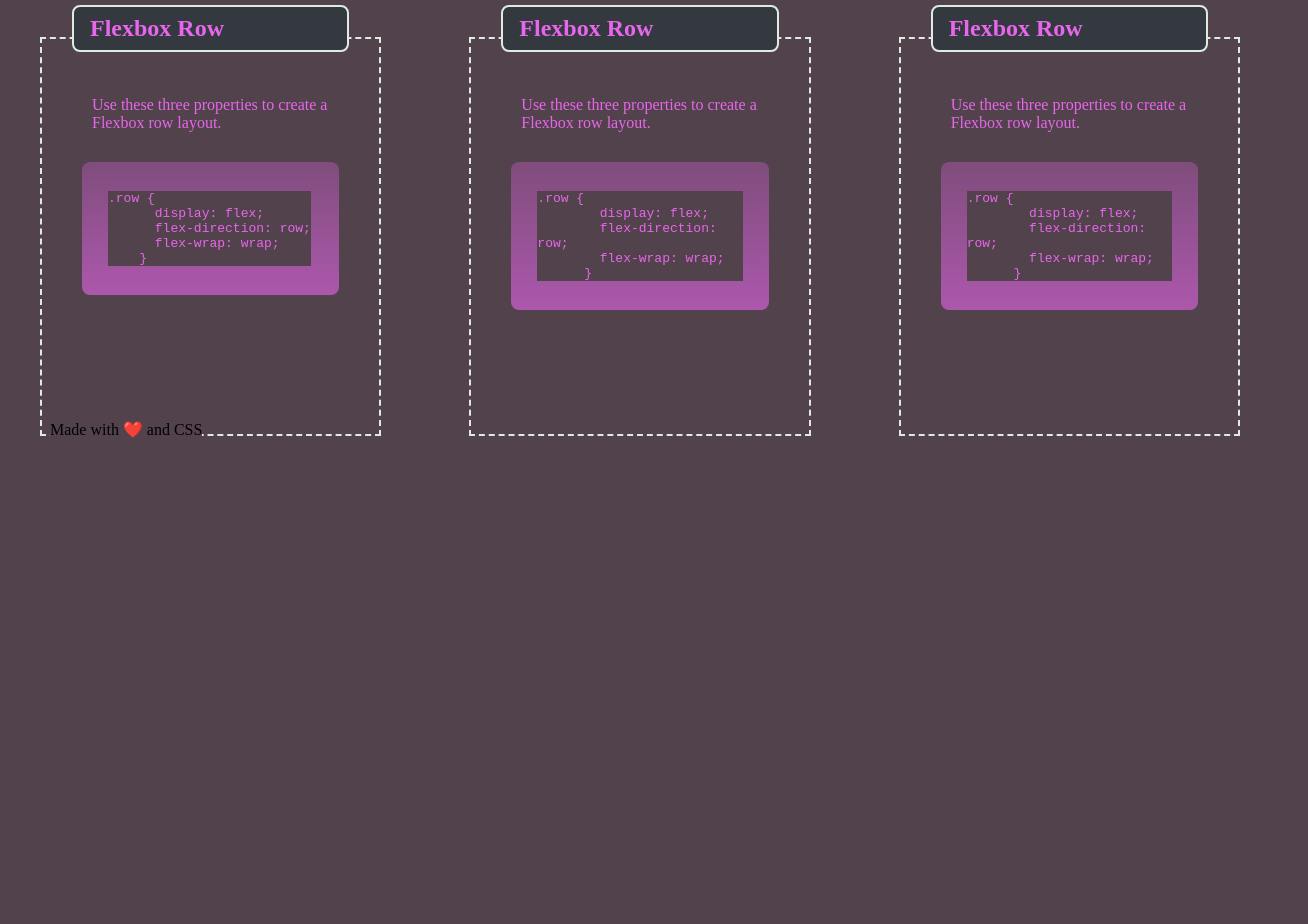
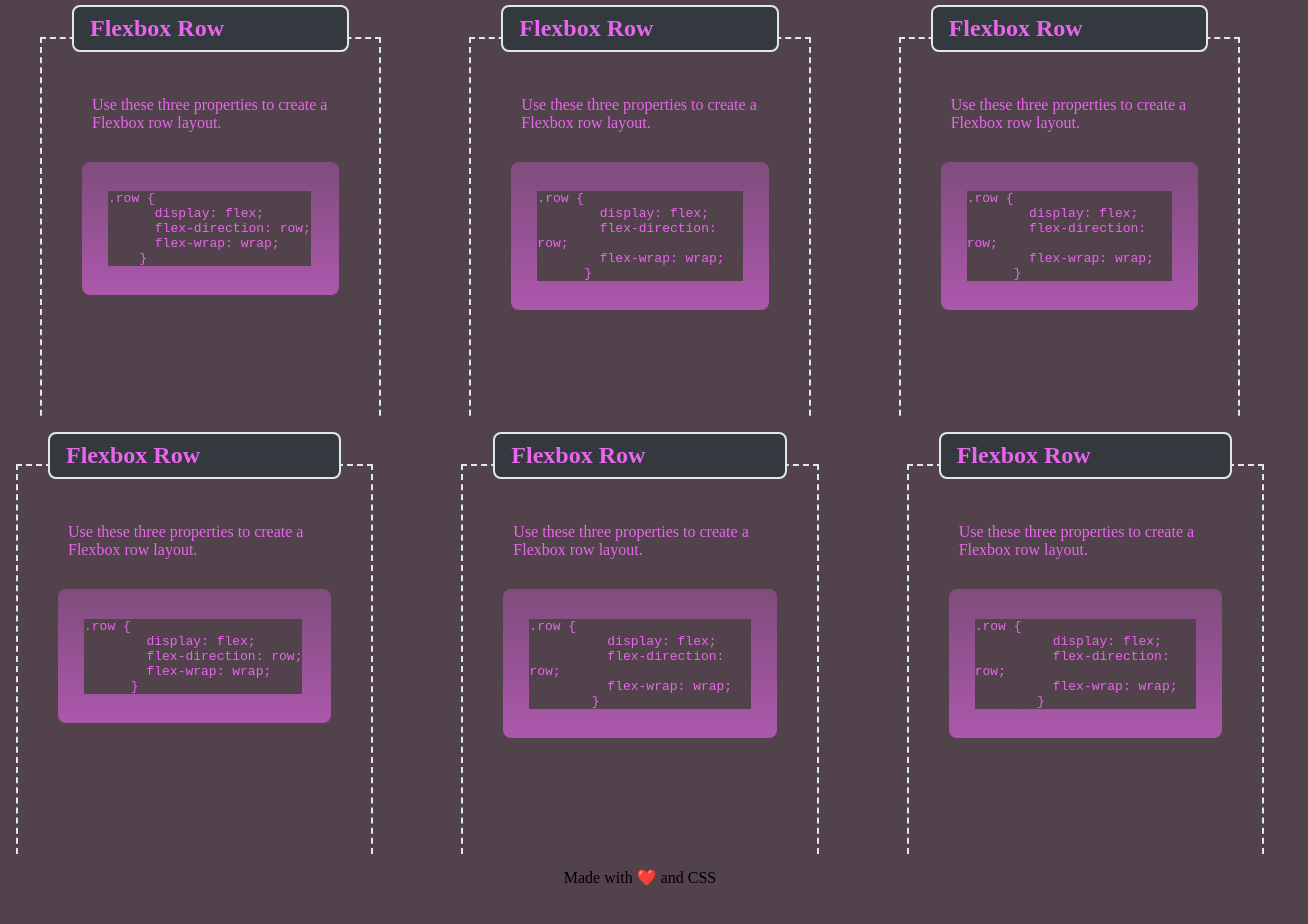
Before and after one commit to MMockus15/mini-project-2-css-snippet, a plain HTML site: page index.html in a window 1280 px wide. Shown: the part 160-1084 px from the top of the page, 1308 px wide, since content can reach past the window. Before the commit the page ends 800 px from the top, so only its background shows below. Drawn offline with Linux system fonts and the light colour scheme.

Commit message:
working on boxes

```diff
--- a/assets/css/style.css
+++ b/assets/css/style.css
@@ -10,7 +10,7 @@
 }
 
 h1 {
-	color: rgb(54, 6, 54);
+	color: #e866ec;;
 }
 
 .h1-paragraph{
@@ -105,6 +105,10 @@ h1 {
     align-items: center;
   }
 
-footer {
+.footer {
 	justify-content: center;
+	left:0;
+	bottom: 0;
+	width: 100%;
+	text-align: center;
 }
--- a/index.html
+++ b/index.html
@@ -64,11 +64,56 @@
 	  }</code></pre>
         </figure>
       </div>
-    </section>
-    <div>
-      <footer>
-        <span>Made with ❤️ and CSS</span>
-      </footer>
-    </div>
+
+	  <section class="row justify-center">
+		<div class="card-column">
+		  <figure class="card code-card">
+			<h2 class="card-header">Flexbox Row</h2>
+			<div class="card-body">
+			  <p>Use these three properties to create a Flexbox row layout.</p>
+			</div>
+			<!-- with the <pre> element, it counts all spaces literally, so proper code indentation cannot be applied in this case -->
+			<pre class="code-block"><code>.row {
+		display: flex;
+		flex-direction: row;
+		flex-wrap: wrap;
+	  }</code></pre>
+		  </figure>
+		</div>
+
+		<div class="card-column">
+		  <figure class="card code-card">
+			<h2 class="card-header">Flexbox Row</h2>
+			<div class="card-body">
+			  <p>Use these three properties to create a Flexbox row layout.</p>
+			</div>
+			<!-- with the <pre> element, it counts all spaces literally, so proper code indentation cannot be applied in this case -->
+			<pre class="code-block"><code>.row {
+		  display: flex;
+		  flex-direction: row;
+		  flex-wrap: wrap;
+		}</code></pre>
+		  </figure>
+		</div>
+
+		<div class="card-column">
+		  <figure class="card code-card">
+			<h2 class="card-header">Flexbox Row</h2>
+			<div class="card-body">
+			  <p>Use these three properties to create a Flexbox row layout.</p>
+			</div>
+			<!-- with the <pre> element, it counts all spaces literally, so proper code indentation cannot be applied in this case -->
+			<pre class="code-block"><code>.row {
+		  display: flex;
+		  flex-direction: row;
+		  flex-wrap: wrap;
+		}</code></pre>
+		  </figure>
+		</div>
+
+	</section>
+    <div class="footer">
+        <p>Made with ❤️ and CSS</p>
+	</div>
   </body>
 </html>
```
